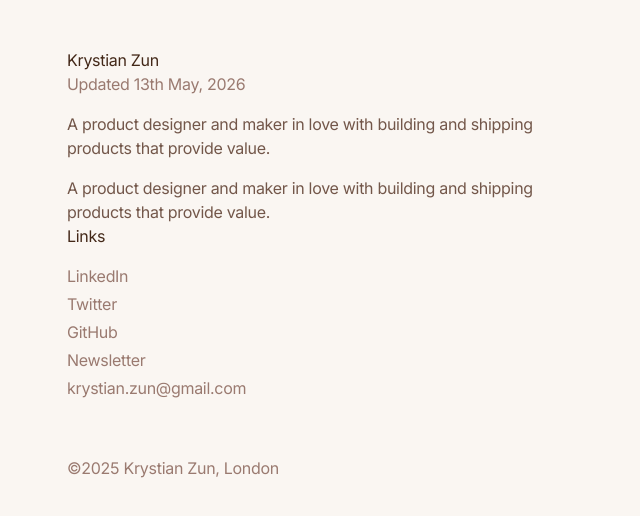
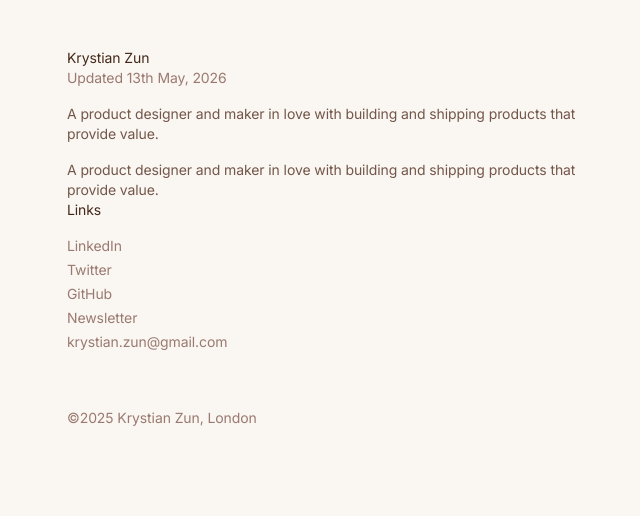
Before and after one commit to krystianzun/krystianzun-com, a Next.js app: page / in a window 1280 px wide. Shown: the top 516 px of the page, without its empty margins (317-957 px from the left). Built offline with nearby package versions, Linux system fonts and the light colour scheme.

Commit message:
Update globals.css

```diff
--- a/globals.css
+++ b/globals.css
@@ -16,6 +16,19 @@
     --brown-200: #e8ddd9;
     --brown-50: #faf6f2;
 
+    --gray-50: #fafafa;
+    --gray-100: #f5f5f5;
+    --gray-150: #ededed;
+    --gray-200: #e5e5e5;
+    --gray-300: #d4d4d4;
+    --gray-400: #a3a3a3;
+    --gray-500: #737373;
+    --gray-600: #525252;
+    --gray-700: #404040;
+    --gray-800: #262626;
+    --gray-900: #171717;
+    --gray-950: #0a0a0a;
+
     /* Semantic tokens */
     --color-surface: var(--brown-50);
     --color-heading: var(--brown-800);
@@ -28,6 +41,8 @@
   body {
     background-color: var(--color-surface);
     color: var(--color-primary);
-    letter-spacing: -0.3px;
+    letter-spacing: -0.1px;
+
+    @apply text-sm;
   }
 }
```
